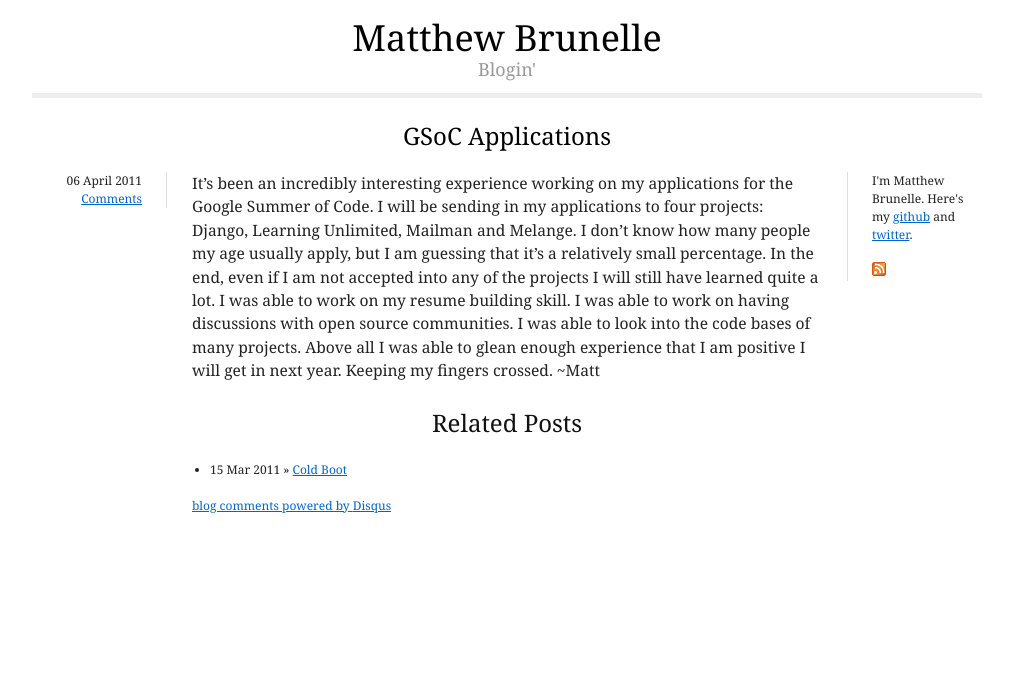
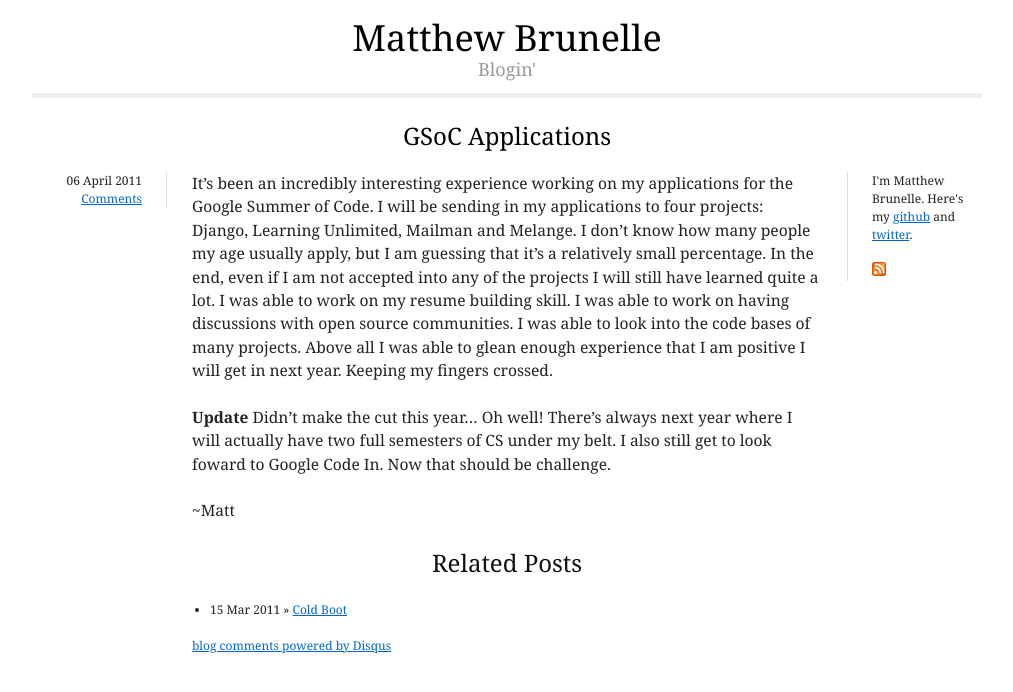
Before and after one commit to ciferkey/ciferkey.github.com, a Jekyll site: the page built from _posts/2011-04-06-GSoC Applications.markdown, in a window 1280 px wide. Shown: the top 692 px of the page, without its empty margins (133-1146 px from the left). Built offline with Jekyll 4.4.1, drawn with Linux system fonts in a browser that asks for light colours; comment, search, counter and statistics services are not loaded.

Commit message:
update GSoC

```diff
--- a/_posts/2011-04-06-GSoC Applications.markdown
+++ b/_posts/2011-04-06-GSoC Applications.markdown
@@ -8,4 +8,8 @@ categories:
 ---
 It’s been an incredibly interesting experience working on my applications for the Google Summer of Code. I will be sending in my applications to four projects: Django, Learning Unlimited, Mailman and Melange. I don't know how many people my age usually apply, but I am guessing that it’s a relatively small percentage.  In the end, even if I am not accepted into any of the projects I will still have learned quite a lot. I was able to work on my resume building skill.  I was able to work on having discussions with open source communities.  I was able to look into the code bases of many projects. Above all I was able to glean enough experience that I am positive I will get in next year.
 Keeping my fingers crossed.
+
+**Update**
+Didn't make the cut this year... Oh well!  There's always next year where I will actually have two full semesters of CS under my belt. I also still get to look foward to Google Code In.  Now that should be challenge.
+
 ~Matt
```
